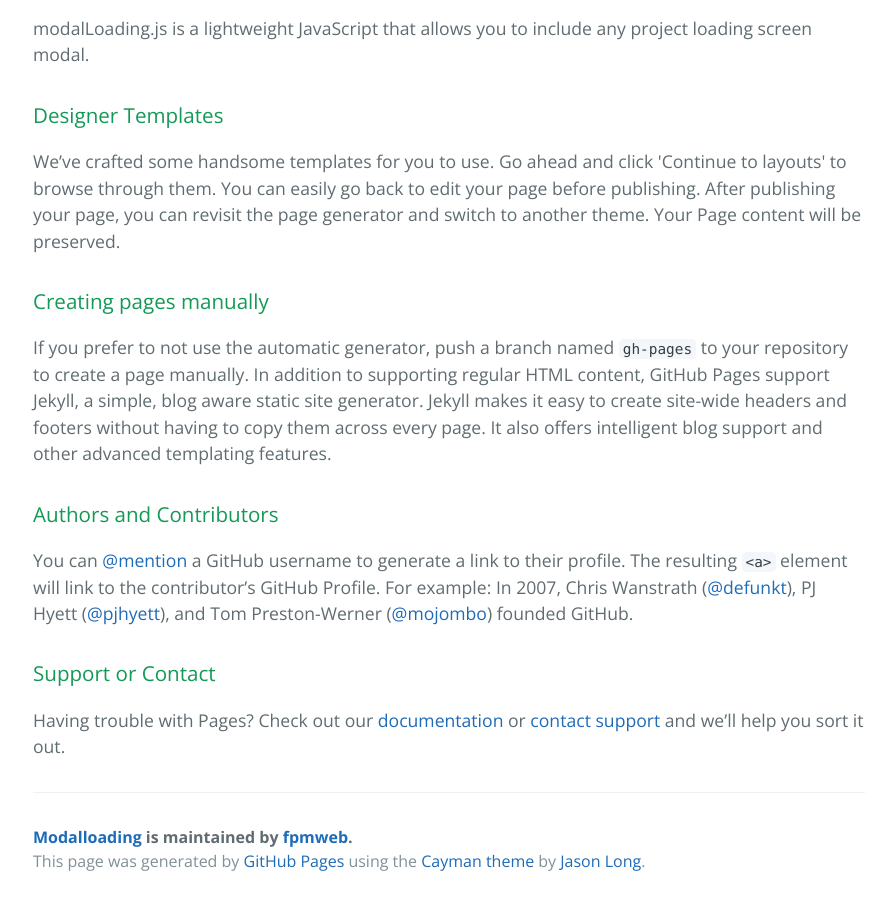
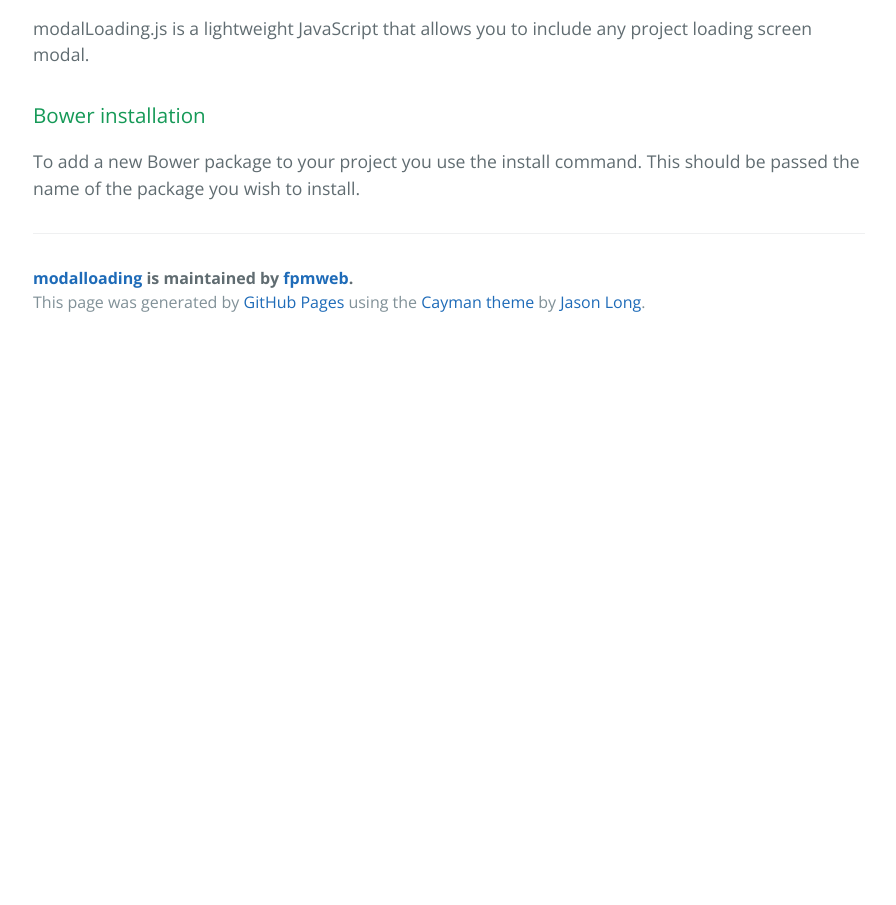
Before and after one commit to fpmweb/modalLoading, a plain HTML site: page index.html in a window 1280 px wide. Shown: the part 448-1353 px from the top of the page, without its empty margins (191-1087 px from the left). After the commit the page ends 800 px from the top, so only its background shows below. Drawn offline with nearby package versions, Linux system fonts and the light colour scheme.

Commit message:
Update index.html

```diff
--- a/index.html
+++ b/index.html
@@ -25,27 +25,12 @@
 <p>modalLoading.js is a lightweight JavaScript that allows you to include any project loading screen modal.</p>
 
 <h3>
-<a id="designer-templates" class="anchor" href="#designer-templates" aria-hidden="true"><span aria-hidden="true" class="octicon octicon-link"></span></a>Designer Templates</h3>
+<a id="designer-templates" class="anchor" href="#designer-templates" aria-hidden="true"><span aria-hidden="true" class="octicon octicon-link"></span></a>Bower installation</h3>
 
-<p>We’ve crafted some handsome templates for you to use. Go ahead and click 'Continue to layouts' to browse through them. You can easily go back to edit your page before publishing. After publishing your page, you can revisit the page generator and switch to another theme. Your Page content will be preserved.</p>
-
-<h3>
-<a id="creating-pages-manually" class="anchor" href="#creating-pages-manually" aria-hidden="true"><span aria-hidden="true" class="octicon octicon-link"></span></a>Creating pages manually</h3>
-
-<p>If you prefer to not use the automatic generator, push a branch named <code>gh-pages</code> to your repository to create a page manually. In addition to supporting regular HTML content, GitHub Pages support Jekyll, a simple, blog aware static site generator. Jekyll makes it easy to create site-wide headers and footers without having to copy them across every page. It also offers intelligent blog support and other advanced templating features.</p>
-
-<h3>
-<a id="authors-and-contributors" class="anchor" href="#authors-and-contributors" aria-hidden="true"><span aria-hidden="true" class="octicon octicon-link"></span></a>Authors and Contributors</h3>
-
-<p>You can <a href="https://github.com/blog/821" class="user-mention">@mention</a> a GitHub username to generate a link to their profile. The resulting <code>&lt;a&gt;</code> element will link to the contributor’s GitHub Profile. For example: In 2007, Chris Wanstrath (<a href="https://github.com/defunkt" class="user-mention">@defunkt</a>), PJ Hyett (<a href="https://github.com/pjhyett" class="user-mention">@pjhyett</a>), and Tom Preston-Werner (<a href="https://github.com/mojombo" class="user-mention">@mojombo</a>) founded GitHub.</p>
-
-<h3>
-<a id="support-or-contact" class="anchor" href="#support-or-contact" aria-hidden="true"><span aria-hidden="true" class="octicon octicon-link"></span></a>Support or Contact</h3>
-
-<p>Having trouble with Pages? Check out our <a href="https://help.github.com/pages">documentation</a> or <a href="https://github.com/contact">contact support</a> and we’ll help you sort it out.</p>
+<p>To add a new Bower package to your project you use the install command. This should be passed the name of the package you wish to install.</p>
 
       <footer class="site-footer">
-        <span class="site-footer-owner"><a href="https://github.com/fpmweb/modalLoading">Modalloading</a> is maintained by <a href="https://github.com/fpmweb">fpmweb</a>.</span>
+        <span class="site-footer-owner"><a href="https://github.com/fpmweb/modalLoading">modalloading</a> is maintained by <a href="https://github.com/fpmweb">fpmweb</a>.</span>
 
         <span class="site-footer-credits">This page was generated by <a href="https://pages.github.com">GitHub Pages</a> using the <a href="https://github.com/jasonlong/cayman-theme">Cayman theme</a> by <a href="https://twitter.com/jasonlong">Jason Long</a>.</span>
       </footer>
```
